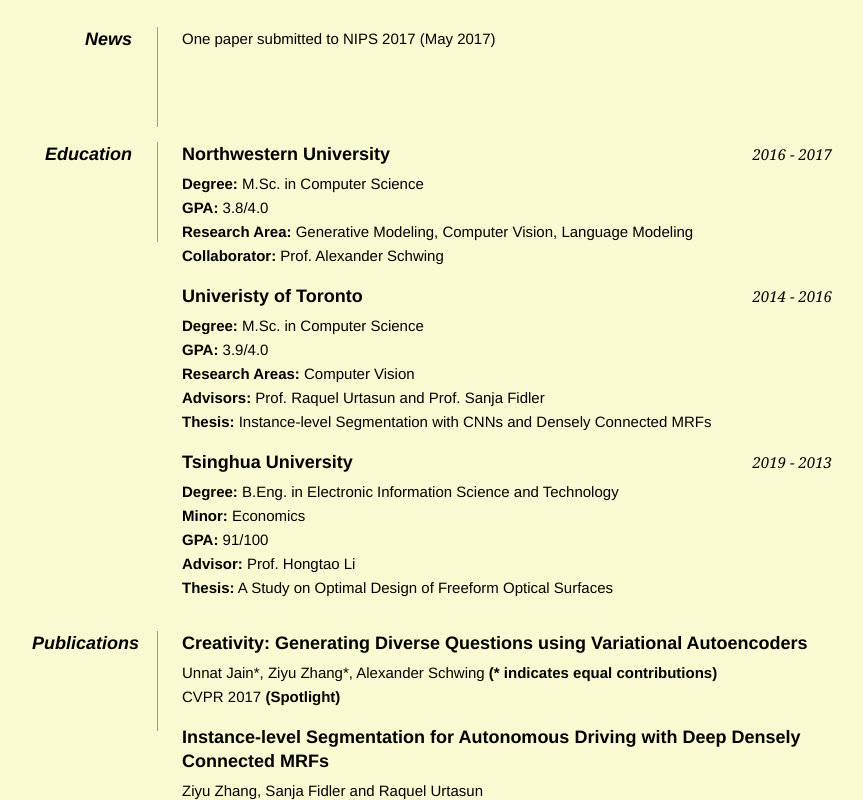
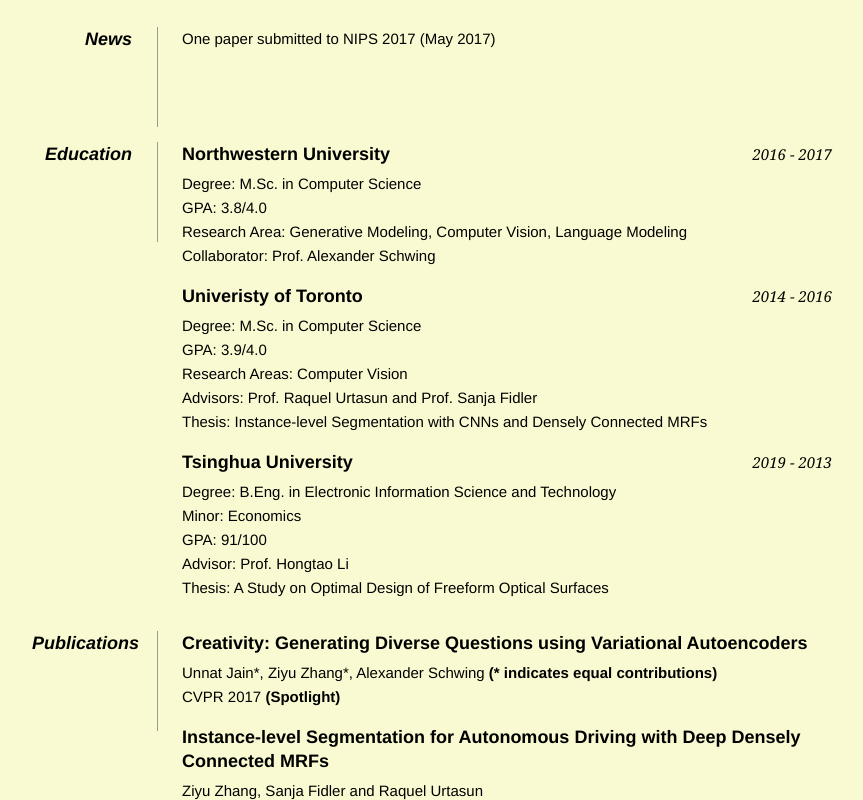
Before and after one commit to ziyu-zhang/ziyu-zhang.github.io, a plain HTML site: page index.html in a window 1280 px wide. Shown: the part 453-1253 px from the top of the page, without its empty margins (208-1071 px from the left). Drawn offline with Linux system fonts and the light colour scheme.

Commit message:
Update index.html

```diff
--- a/index.html
+++ b/index.html
@@ -74,28 +74,28 @@
             <dd>
             	<h2>Northwestern University <span>2016 - 2017</span></h2>
                 <p>
-                    <strong>Degree:</strong> M.Sc. in Computer Science<br>
-                    <strong>GPA:</strong> 3.8/4.0<br>
-                    <strong>Research Area:</strong> Generative Modeling, Computer Vision, Language Modeling<br>
-                    <strong>Collaborator:</strong> Prof. Alexander Schwing<br>
+                    Degree: M.Sc. in Computer Science<br>
+                    GPA: 3.8/4.0<br>
+                    Research Area: Generative Modeling, Computer Vision, Language Modeling<br>
+                    Collaborator: Prof. Alexander Schwing<br>
                 </p>
 
                 <h2>Univeristy of Toronto <span>2014 - 2016</span></h2>
                 <p>
-                    <strong>Degree:</strong> M.Sc. in Computer Science<br>
-                    <strong>GPA:</strong> 3.9/4.0<br>
-                   	<strong>Research Areas:</strong> Computer Vision<br>
-                   	<strong>Advisors:</strong> Prof. Raquel Urtasun and Prof. Sanja Fidler<br>
-                   	<strong>Thesis:</strong> Instance-level Segmentation with CNNs and Densely Connected MRFs<br>
+                    Degree: M.Sc. in Computer Science<br>
+                    GPA: 3.9/4.0<br>
+                    Research Areas: Computer Vision<br>
+                    Advisors: Prof. Raquel Urtasun and Prof. Sanja Fidler<br>
+                    Thesis: Instance-level Segmentation with CNNs and Densely Connected MRFs<br>
                 </p>
 
                 <h2>Tsinghua University <span>2019 - 2013</span></h2>
                 <p>
-                    <strong>Degree:</strong> B.Eng. in Electronic Information Science and Technology<br>
-                    <strong>Minor:</strong> Economics<br>
-                    <strong>GPA:</strong> 91/100<br>
-                    <strong>Advisor:</strong> Prof. Hongtao Li<br>
-                    <strong>Thesis:</strong> A Study on Optimal Design of Freeform Optical Surfaces<br>
+                    Degree: B.Eng. in Electronic Information Science and Technology<br>
+                    Minor: Economics<br>
+                    GPA: 91/100<br>
+                    Advisor: Prof. Hongtao Li<br>
+                    Thesis: A Study on Optimal Design of Freeform Optical Surfaces<br>
                 </p>
             </dd>
 
```
